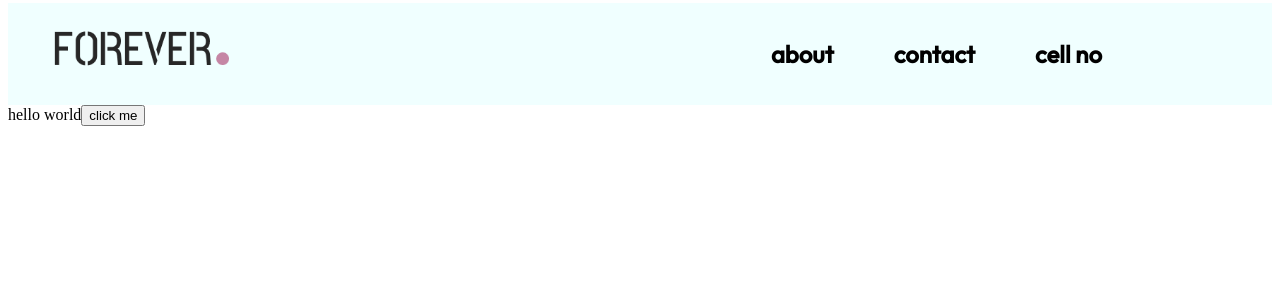
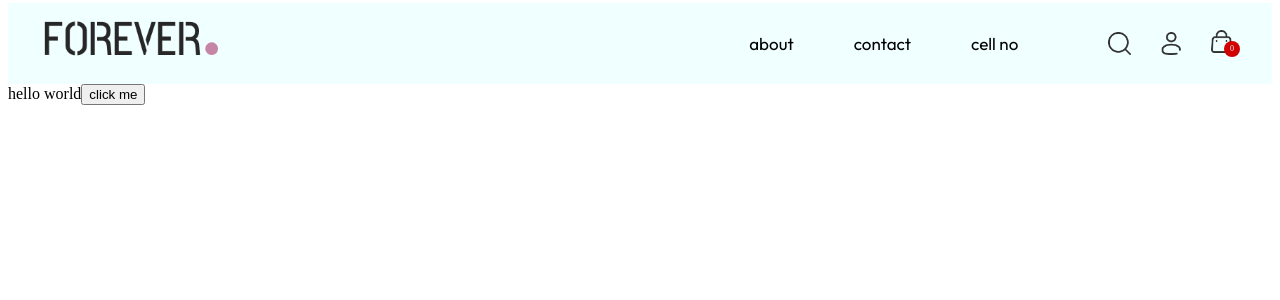
Before and after one commit to muthumanikandan390/ECOM, a React (Vite) app in the folder FRONTEND/ecomfrontend/: page / in a window 1280 px wide. Shown: the top 300 px of the page. Built offline with nearby package versions, Linux system fonts and the light colour scheme.

Commit message:
nav-bar-cart

```diff
--- a/FRONTEND/ecomfrontend/src/components/navbar-folder/NavBar.jsx
+++ b/FRONTEND/ecomfrontend/src/components/navbar-folder/NavBar.jsx
@@ -22,6 +22,15 @@ function NavBar() {
           </a>
         </ul>
         </div>
+        <div className={styles.featuresContainer}>
+        <img className={styles.cartImg} src={assets.search_icon}></img>
+        <img className={styles.cartImg} src={assets.profile_icon}></img>
+        <div className={styles.badgeContainer}>
+        <img className={styles.cartImg} src={assets.cart_icon}></img>
+        <p className={styles.badge}>0</p>
+        </div>
+
+        </div>
         </div>
       </nav>
     </header>
--- a/FRONTEND/ecomfrontend/src/components/navbar-folder/NavBar.module.css
+++ b/FRONTEND/ecomfrontend/src/components/navbar-folder/NavBar.module.css
@@ -1,5 +1,5 @@
 
-@import url('https://fonts.googleapis.com/css2?family=Outfit:wght@500&display=swap');
+@import url('https://fonts.googleapis.com/css2?family=Outfit:wght@400&display=swap');
 
 
 .navImage{
@@ -16,8 +16,15 @@ ul a {
 text-decoration: none;
 color: black;
 font-family: "Outfit", sans-serif;
-font-weight: 500;
-font-style: normal;
+font-weight: 400;
+
+
+}
+
+a h1 {
+  font-family: "Outfit", sans-serif;
+  font-weight: 400;
+  font-size: 17px;
 }
 
 
@@ -41,5 +48,34 @@ font-style: normal;
 }
 
 .navLinkContainer{
-  margin-right: 170px;
+  margin-right: 90px;
 }
+
+.cartImg {
+height: 23px;
+align-items: center;
+}
+
+.featuresContainer {
+ padding-right: 40px;
+ display: flex;
+ justify-content: center;
+ align-items: center;
+ gap: 30px;
+}
+.badgeContainer {
+  position: relative;
+}
+.badge {
+  position: absolute;
+  right: -8px;
+  bottom: -8px;
+  width: 1rem;
+  height: 1rem;
+  text-align: center;
+  line-height: 1rem;
+  background-color: rgb(210, 1, 1);
+  color: white;
+  border-radius: 50%;
+  font-size: 8px;
+}
```
Also changed, not shown: 2 other files (tests, documents, lock files or other folders).
